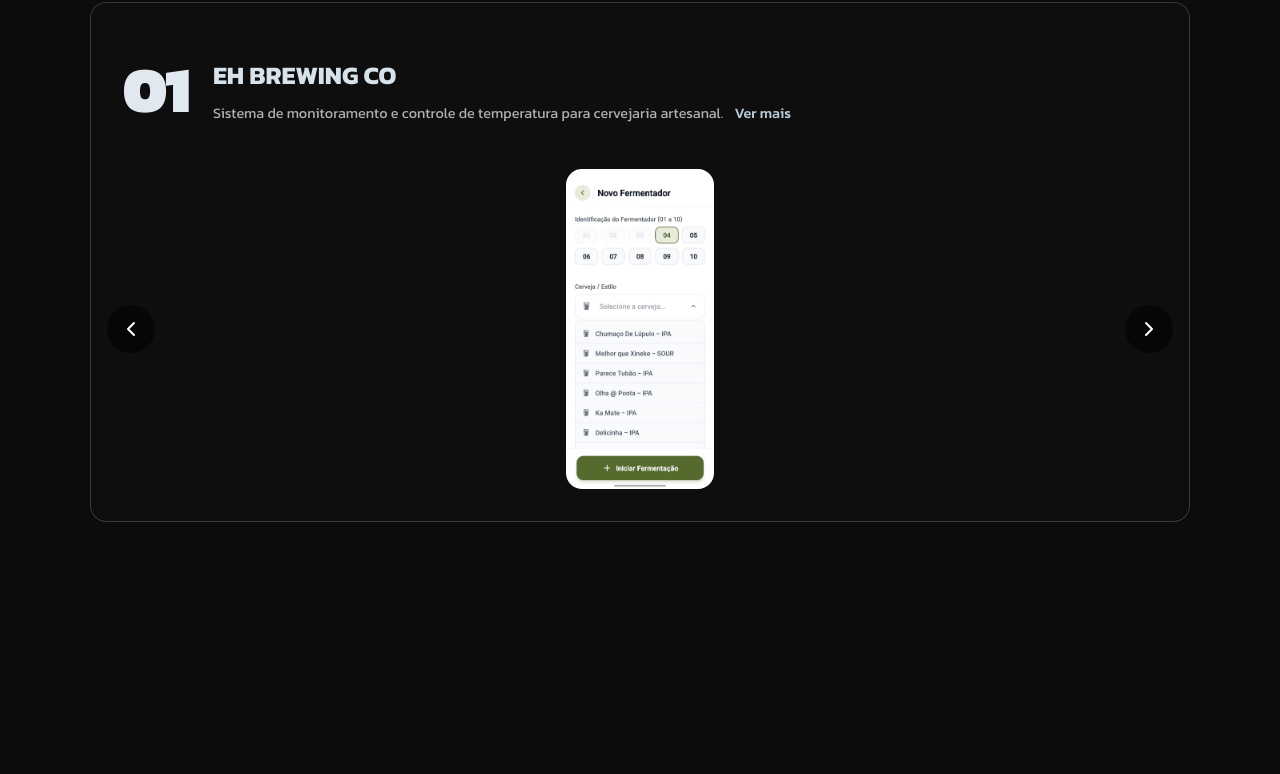
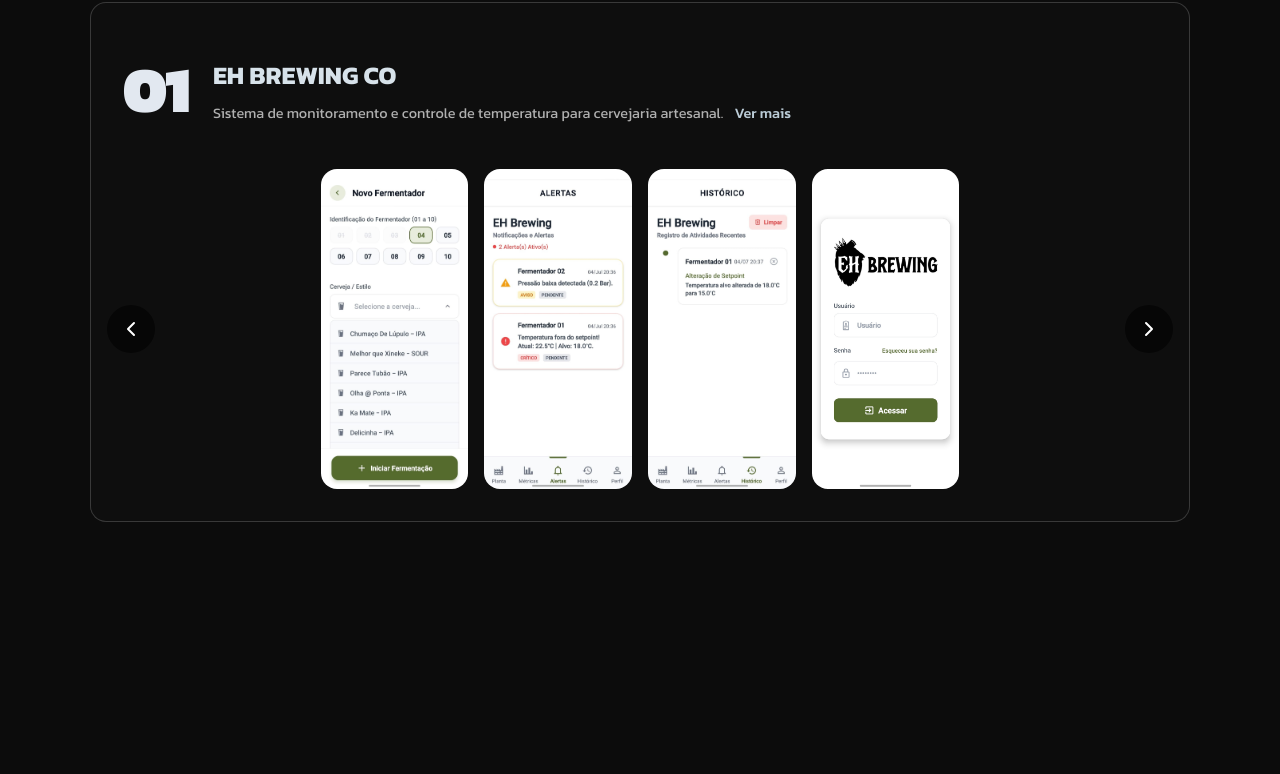
Before and after one commit to rogeriocaetanojr/portfolio-rogerio, a React (Vite) app: page / in a window 1280 px wide. Shown: the part 1781-2555 px from the top of the page. Built offline with nearby package versions, Linux system fonts and the light colour scheme.

Commit message:
fix(projects): corrige imagens do carrossel na versao web

```diff
--- a/src/components/ProjectCardMobile.jsx
+++ b/src/components/ProjectCardMobile.jsx
@@ -16,6 +16,13 @@
 export function ProjectCardMobile({ numero, nome, descricao, detalhes, imagens }) {
   const [currentIndex, setCurrentIndex] = useState(0);
   const [isExpanded, setIsExpanded] = useState(false);
+  const [windowWidth, setWindowWidth] = useState(typeof window !== 'undefined' ? window.innerWidth : 1200);
+
+  useEffect(() => {
+    const handleResize = () => setWindowWidth(window.innerWidth);
+    window.addEventListener('resize', handleResize);
+    return () => window.removeEventListener('resize', handleResize);
+  }, []);
 
   const handleNext = () => {
     if (imagens) {
@@ -41,7 +48,20 @@
 
   const getVisibleImages = () => {
     if (!imagens || imagens.length === 0) return [];
-    return [imagens[currentIndex]];
+
+    // Mostra apenas 1 imagem em telas de celular
+    if (windowWidth < 768) {
+      return [imagens[currentIndex]];
+    }
+
+    // Desktop continua mostrando 4
+    if (imagens.length < 4) return imagens;
+
+    const visible = [];
+    for (let i = 0; i < 4; i++) {
+      visible.push(imagens[(currentIndex + i) % imagens.length]);
+    }
+    return visible;
   };
 
   const buttonStyle = {
@@ -117,7 +137,7 @@
         <div style={{ position: 'relative', width: '100%' }}>
           <div style={{ display: 'flex', justifyContent: 'center', gap: '16px', overflow: 'hidden', position: 'relative', width: '100%' }}>
             {(!imagens || imagens.length === 0) ? (
-            Array.from({ length: 1 }).map((_, i) => (
+            Array.from({ length: windowWidth < 768 ? 1 : 4 }).map((_, i) => (
               <div
                 key={`placeholder-${i}`}
                 className="card-mobile-img"
```
